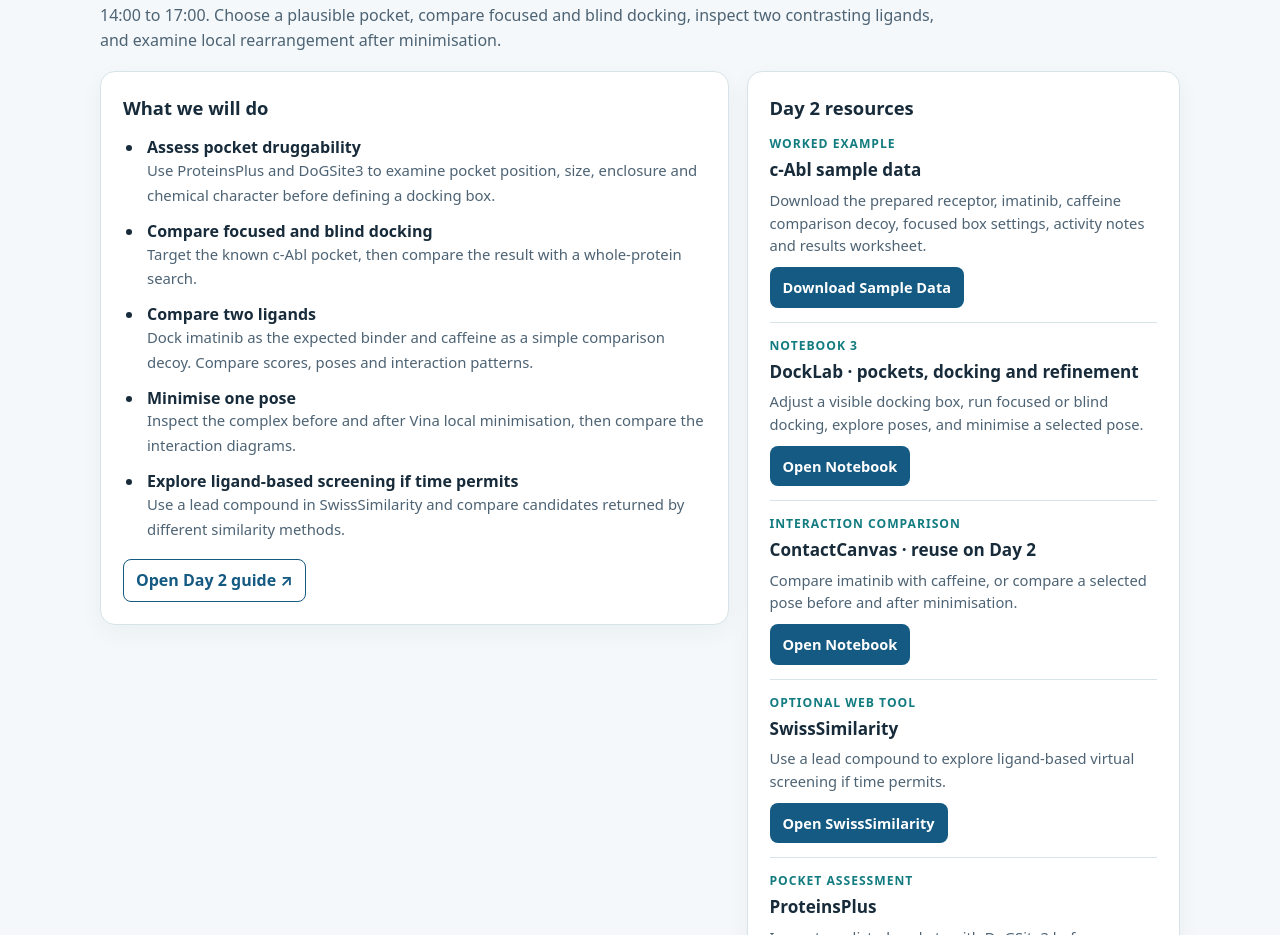
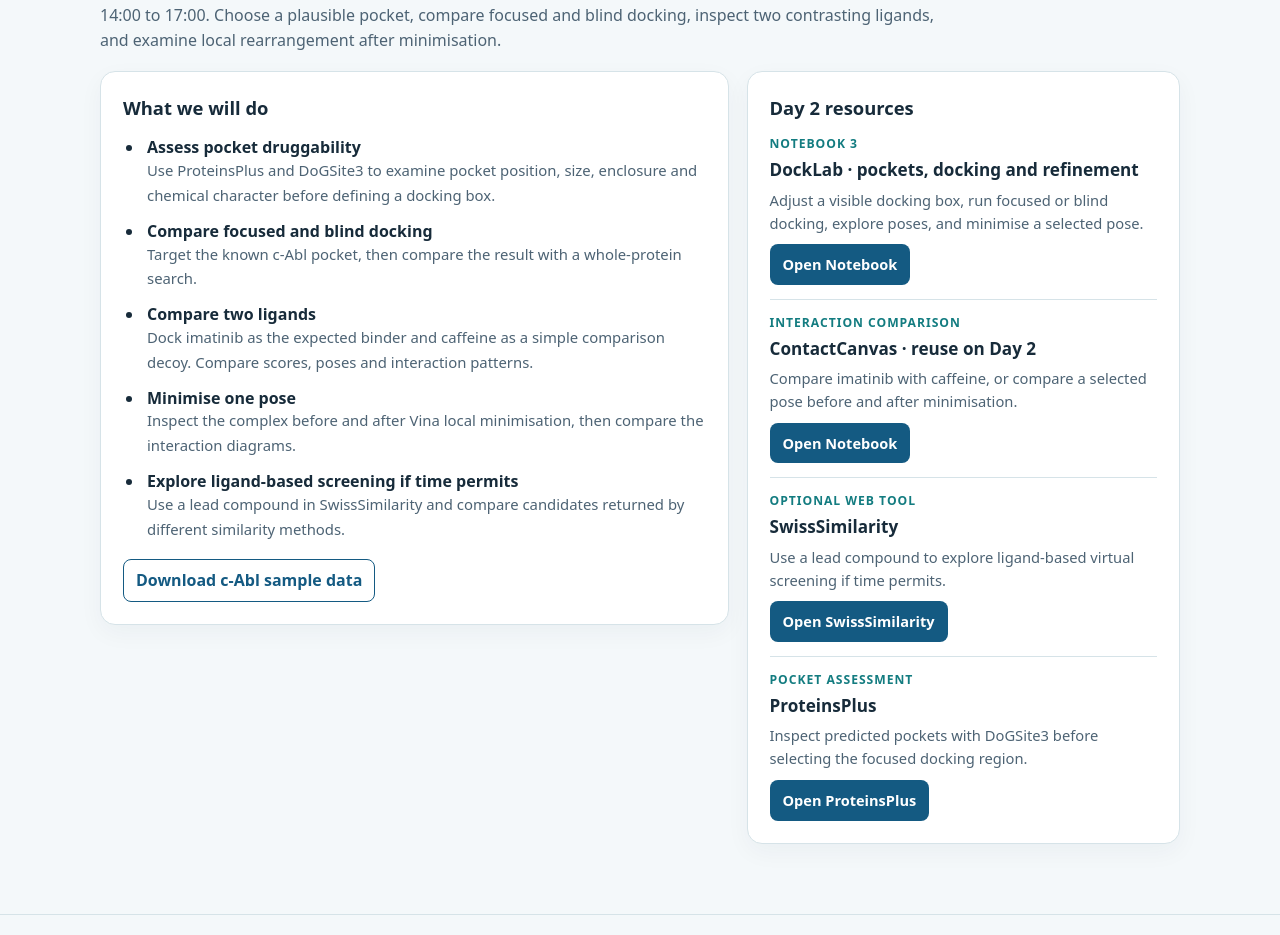
Before and after one commit to JudeYu99/molecular-discovery-practical-students, a plain HTML site: page docs/index.html in a window 1280 px wide. Shown: the part 1539-2474 px from the top of the page. Drawn offline with Linux system fonts and the light colour scheme.

Commit message:
Replace the Day 2 guide with sample data

```diff
--- a/docs/index.html
+++ b/docs/index.html
@@ -100,10 +100,10 @@
           <li><strong>Compare two ligands</strong><span>Dock imatinib as the expected binder and caffeine as a simple comparison decoy. Compare scores, poses and interaction patterns.</span></li>
           <li><strong>Minimise one pose</strong><span>Inspect the complex before and after Vina local minimisation, then compare the interaction diagrams.</span></li>
           <li><strong>Explore ligand-based screening if time permits</strong><span>Use a lead compound in SwissSimilarity and compare candidates returned by different similarity methods.</span></li>
-        </ul><a class="guide-link" href="day2.html">Open Day 2 guide ↗</a></div>
+        </ul><a class="guide-link" href="examples/day2_sample_data.zip" download>Download c-Abl sample data</a></div>
         <div class="side-stack">
           <div class="panel"><h3>Day 2 resources</h3>
-            <div class="resource"><div class="label">Worked example</div><h4>c-Abl sample data</h4><p>Download the prepared receptor, imatinib, caffeine comparison decoy, focused box settings, activity notes and results worksheet.</p><a class="button" href="examples/day2_sample_data.zip" download>Download Sample Data</a></div>
+
             <div class="resource"><div class="label">Notebook 3</div><h4>DockLab · pockets, docking and refinement</h4><p>Adjust a visible docking box, run focused or blind docking, explore poses, and minimise a selected pose.</p><a class="button" id="docklab-link" href="https://colab.research.google.com/github/JudeYu99/molecular-discovery-practical-students/blob/main/day2_01_vina_docking_colab.ipynb" target="_blank" rel="noopener noreferrer">Open Notebook</a></div>
             <div class="resource"><div class="label">Interaction comparison</div><h4>ContactCanvas · reuse on Day 2</h4><p>Compare imatinib with caffeine, or compare a selected pose before and after minimisation.</p><a class="button" href="https://colab.research.google.com/github/JudeYu99/molecular-discovery-practical-students/blob/main/day1_01_interaction_diagrams_colab.ipynb" target="_blank" rel="noopener noreferrer">Open Notebook</a></div>
             <div class="resource"><div class="label">Optional web tool</div><h4>SwissSimilarity</h4><p>Use a lead compound to explore ligand-based virtual screening if time permits.</p><a class="button" href="https://www.swisssimilarity.ch/" target="_blank" rel="noopener noreferrer">Open SwissSimilarity</a></div>
```
